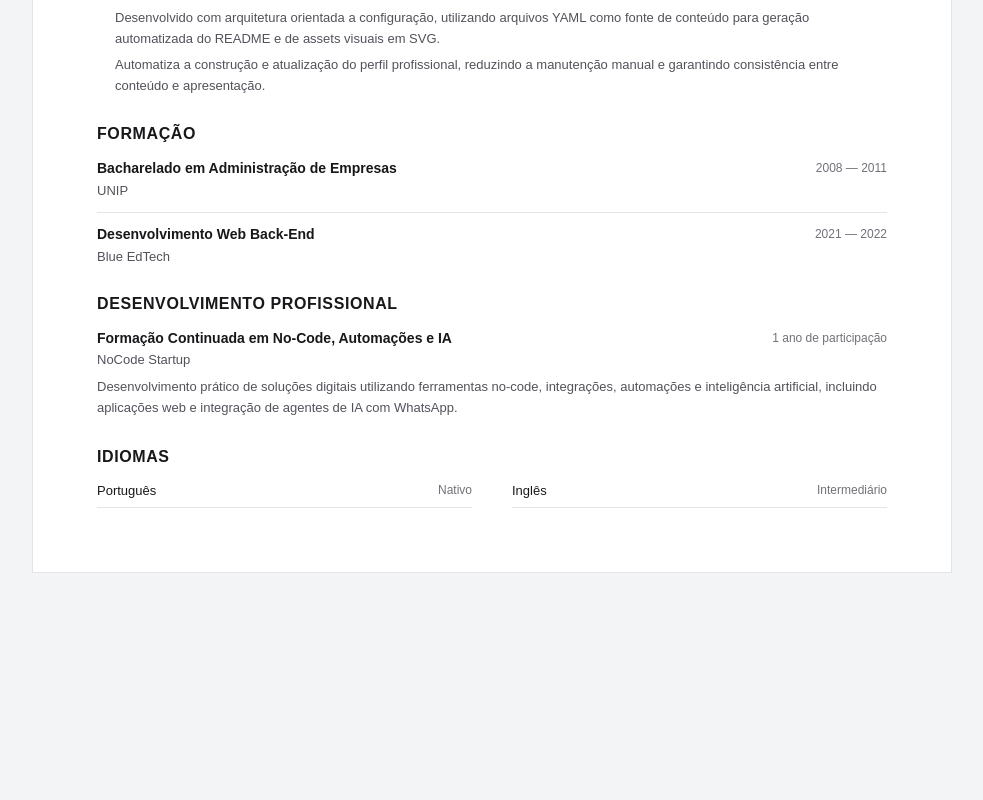
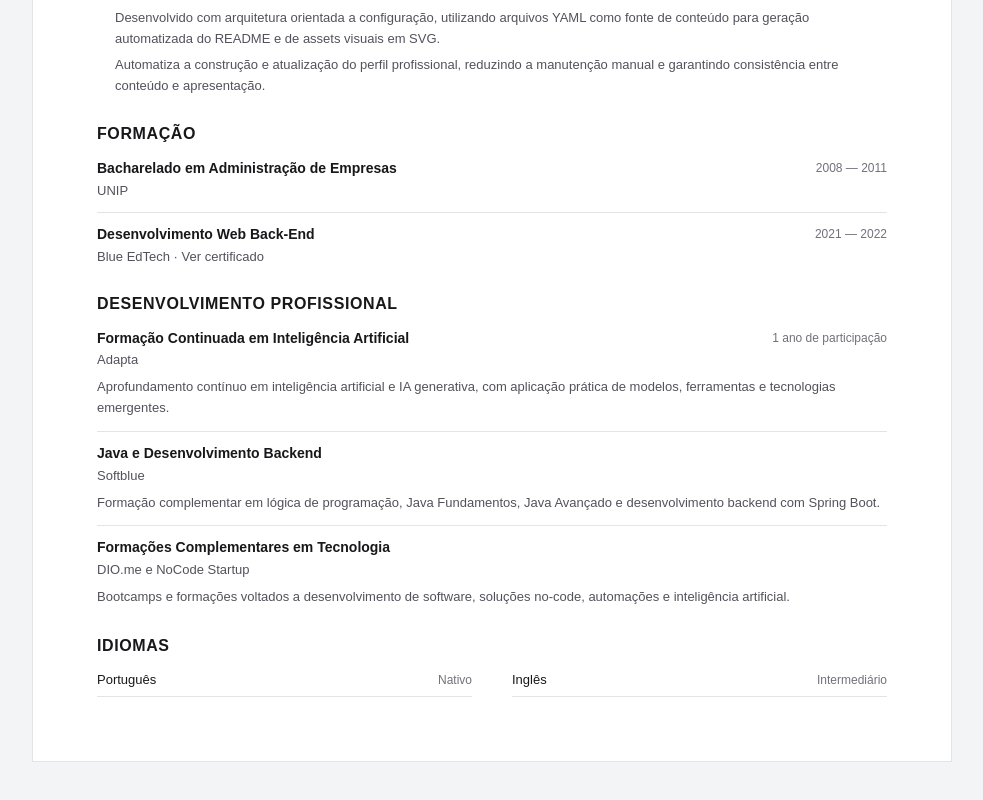
Before and after one commit to GHEPT/cv-html-pdf-bilingue, a Next.js app: page / in a window 1280 px wide. Shown: the part 3442-4242 px from the top of the page, without its empty margins (148-1131 px from the left). Before the commit the page ends 4063 px from the top, so only its background shows below. Built offline with nearby package versions, Linux system fonts and the light colour scheme.

Commit message:
feat: enhance education and professional development

```diff
--- a/src/app/globals.css
+++ b/src/app/globals.css
@@ -507,6 +507,20 @@ button {
   line-height: 1.6;
 }
 
+.professional-development-item {
+  padding: 12px 0;
+  border-bottom: 1px solid var(--border);
+}
+
+.professional-development-item:first-child {
+  padding-top: 0;
+}
+
+.professional-development-item:last-child {
+  padding-bottom: 0;
+  border-bottom: 0;
+}
+
 .language-list {
   display: grid;
   grid-template-columns: repeat(2, minmax(0, 1fr));
--- a/src/components/cv/CvEducation.tsx
+++ b/src/components/cv/CvEducation.tsx
@@ -21,6 +21,19 @@ export function CvEducation({ title, items }: CvEducationProps) {
 
                             <p className="education-institution">
                                 {item.institution}
+
+                                {item.certificateUrl && item.certificateLabel && (
+                                    <>
+                                        {" · "}
+                                        <a
+                                            href={item.certificateUrl}
+                                            target="_blank"
+                                            rel="noopener noreferrer"
+                                        >
+                                            {item.certificateLabel}
+                                        </a>
+                                    </>
+                                )}
                             </p>
                         </div>
 
--- a/src/content/cv.ts
+++ b/src/content/cv.ts
@@ -261,6 +261,9 @@ export const cvContent: CvContentByLocale = {
                     institution: "Blue EdTech",
                     course: "Desenvolvimento Web Back-End",
                     period: "2021 — 2022",
+                    certificateUrl:
+                        "https://drive.google.com/file/d/1mSMXEUPuyJcg5pYDWKJvbzuoNH50pScE/view",
+                    certificateLabel: "Ver certificado",
                 },
             ],
         },
@@ -270,11 +273,23 @@ export const cvContent: CvContentByLocale = {
 
             items: [
                 {
-                    institution: "NoCode Startup",
-                    title: "Formação Continuada em No-Code, Automações e IA",
+                    institution: "Adapta",
+                    title: "Formação Continuada em Inteligência Artificial",
                     period: "1 ano de participação",
                     description:
-                        "Desenvolvimento prático de soluções digitais utilizando ferramentas no-code, integrações, automações e inteligência artificial, incluindo aplicações web e integração de agentes de IA com WhatsApp.",
+                        "Aprofundamento contínuo em inteligência artificial e IA generativa, com aplicação prática de modelos, ferramentas e tecnologias emergentes.",
+                },
+                {
+                    institution: "Softblue",
+                    title: "Java e Desenvolvimento Backend",
+                    description:
+                        "Formação complementar em lógica de programação, Java Fundamentos, Java Avançado e desenvolvimento backend com Spring Boot.",
+                },
+                {
+                    institution: "DIO.me e NoCode Startup",
+                    title: "Formações Complementares em Tecnologia",
+                    description:
+                        "Bootcamps e formações voltados a desenvolvimento de software, soluções no-code, automações e inteligência artificial.",
                 },
             ],
         },
@@ -550,8 +565,11 @@ export const cvContent: CvContentByLocale = {
                 },
                 {
                     institution: "Blue EdTech",
-                    course: "Back-End Web Development",
+                    course: "Web Back-End Development",
                     period: "2021 — 2022",
+                    certificateUrl:
+                        "https://drive.google.com/file/d/1mSMXEUPuyJcg5pYDWKJvbzuoNH50pScE/view",
+                    certificateLabel: "View certificate",
                 },
             ],
         },
@@ -561,12 +579,23 @@ export const cvContent: CvContentByLocale = {
 
             items: [
                 {
-                    institution: "NoCode Startup",
-                    title:
-                        "Continuing Education in No-Code, Automation, and Artificial Intelligence",
+                    institution: "Adapta",
+                    title: "Continuing Education in Artificial Intelligence",
                     period: "1 year",
                     description:
-                        "Hands-on development of digital solutions using no-code tools, integrations, automation, and artificial intelligence, including web applications and AI agent integrations with WhatsApp.",
+                        "Continuous development in artificial intelligence and generative AI, with practical application of models, tools, and emerging technologies.",
+                },
+                {
+                    institution: "Softblue",
+                    title: "Java and Backend Development",
+                    description:
+                        "Complementary education in programming logic, Java Fundamentals, Advanced Java, and backend development with Spring Boot.",
+                },
+                {
+                    institution: "DIO.me and NoCode Startup",
+                    title: "Complementary Technology Education",
+                    description:
+                        "Bootcamps and continuing education focused on software development, no-code solutions, automation, and artificial intelligence.",
                 },
             ],
         },
--- a/src/types/cv.ts
+++ b/src/types/cv.ts
@@ -49,6 +49,8 @@ export interface Education {
     institution: string;
     course: string;
     period: string;
+    certificateUrl?: string;
+    certificateLabel?: string;
 }
 
 export interface ProfessionalDevelopment {
```
